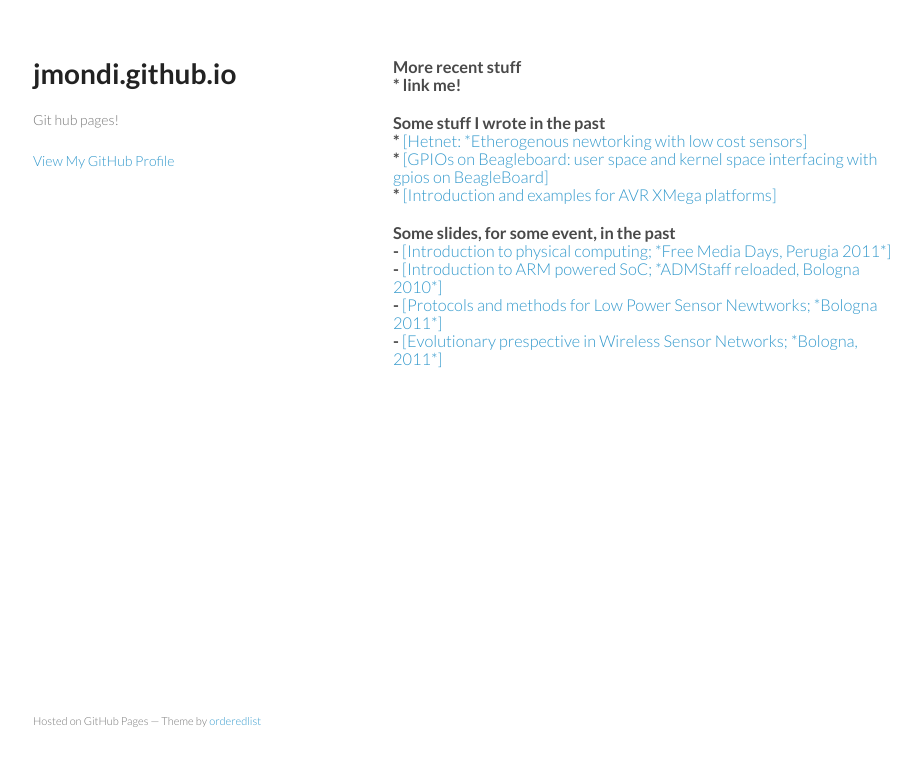
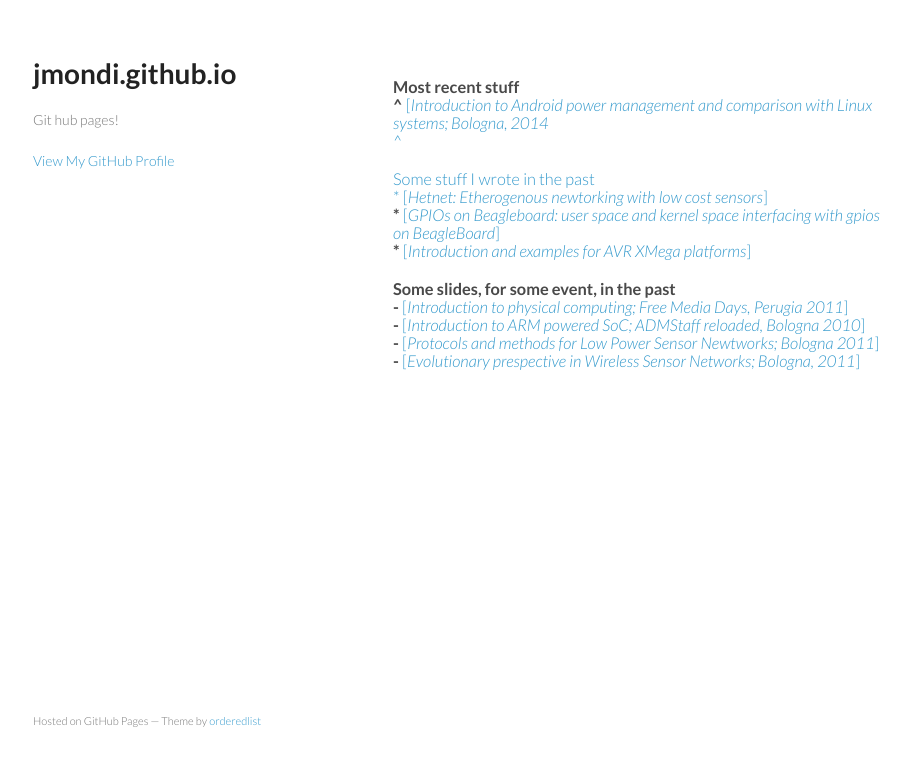
Before and after one commit to ecit241/jmondi.github.io, a plain HTML site: page index.html in a window 1280 px wide. Shown: the whole page, without its empty margins (177-1098 px from the left). Drawn offline with Linux system fonts and the light colour scheme.

Commit message:
Add Android power management presentation
Signed-off-by: Jacopo Mondi <jacopo.mondi@linaro.org>

```diff
--- a/index.html
+++ b/index.html
@@ -24,22 +24,24 @@
       </header>
       <section>
         <h3>
-<p>
-<bold> More recent stuff </bold><br>
-* link me! <br>
 
-<p>
+<p><p>
+<bold> Most recent stuff </bold><br>
+^ <a href="http://jmondi.github.io/Android_power-management.pdf">[<i>Introduction to Android power management and comparison with Linux systems; Bologna, 2014</i><br>
+^
+
+<p><p>
 <bold> Some stuff I wrote in the past </bold><br>
-* <a href="http://jmondi.github.io/hetnet.html">[Hetnet: *Etherogenous newtorking with low cost sensors]</a><br>
-* <a href="http://jmondi.github.io/gpio_control.html">[GPIOs on Beagleboard: user space and kernel space interfacing with gpios on BeagleBoard]</a><br>
-* <a href="http://jmondi.github.io/wsnl.html">[Introduction and examples for AVR XMega platforms]</a><br>
+* <a href="http://jmondi.github.io/hetnet.html">[<i>Hetnet: Etherogenous newtorking with low cost sensors</i>]</a><br>
+* <a href="http://jmondi.github.io/gpio_control.html">[<i>GPIOs on Beagleboard: user space and kernel space interfacing with gpios on BeagleBoard</i>]</a><br>
+* <a href="http://jmondi.github.io/wsnl.html">[<i>Introduction and examples for AVR XMega platforms</i>]</a><br>
 
-<p>
+<p><p>
 <bold>Some slides, for some event, in the past </bold><br>
-- <a href="http://jmondi.github.io/fmd_MCU.pdf">[Introduction to physical computing; *Free Media Days, Perugia 2011*]</a><br>
-- <a href="http://jmondi.github.io/arm_soc.pdf">[Introduction to ARM powered SoC; *ADMStaff reloaded, Bologna 2010*]</a><br>
-- <a href="http://jmondi.github.io/srw.pdf">[Protocols and methods for Low Power Sensor Newtworks; *Bologna 2011*]</a><br>
-- <a href="http://jmondi.github.io/srw_evo.pdf">[Evolutionary prespective in Wireless Sensor Networks; *Bologna, 2011*]</a><br>
+- <a href="http://jmondi.github.io/fmd_MCU.pdf">[<i>Introduction to physical computing; Free Media Days, Perugia 2011</i>]</a><br>
+- <a href="http://jmondi.github.io/arm_soc.pdf">[<i>Introduction to ARM powered SoC; ADMStaff reloaded, Bologna 2010</i>]</a><br>
+- <a href="http://jmondi.github.io/srw.pdf">[<i>Protocols and methods for Low Power Sensor Newtworks; Bologna 2011</i>]</a><br>
+- <a href="http://jmondi.github.io/srw_evo.pdf">[<i>Evolutionary prespective in Wireless Sensor Networks; Bologna, 2011</i>]</a><br>
 
 <p>
 
```
Also changed, not shown: 1 other file.
